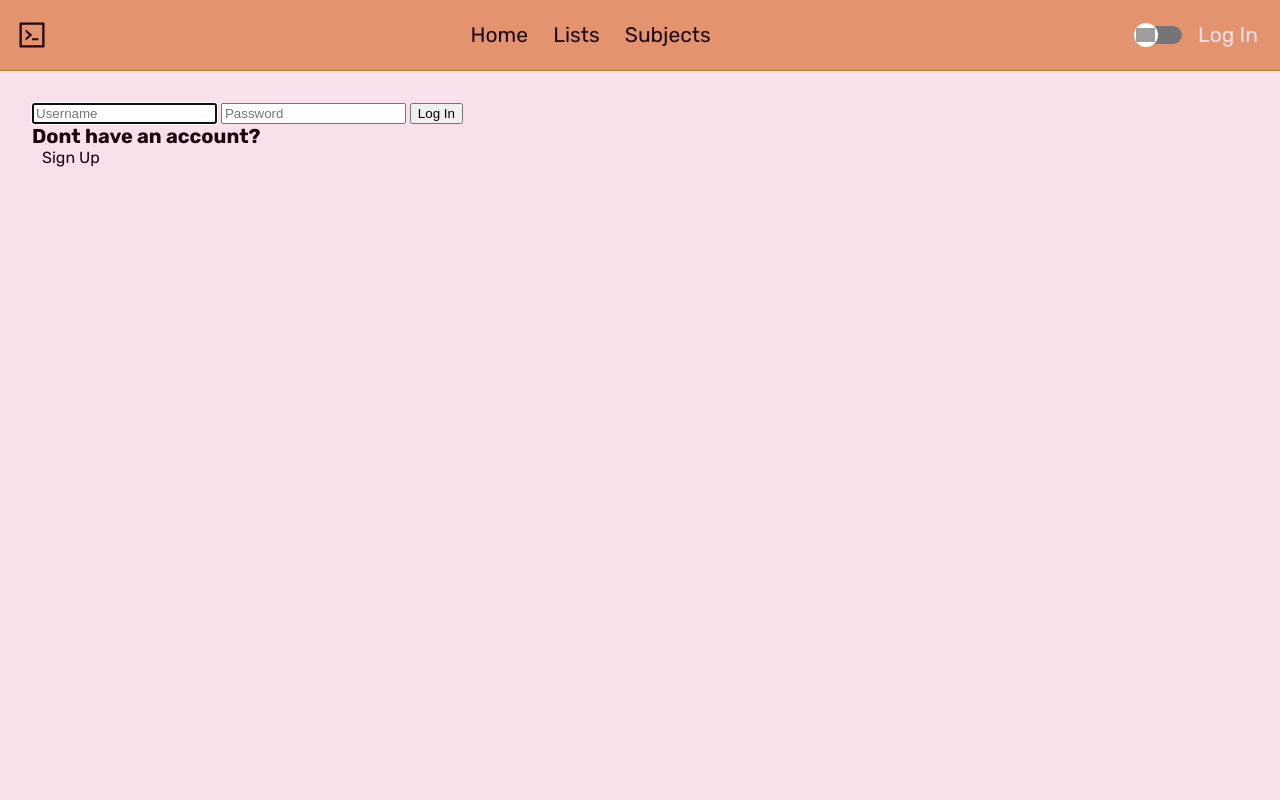
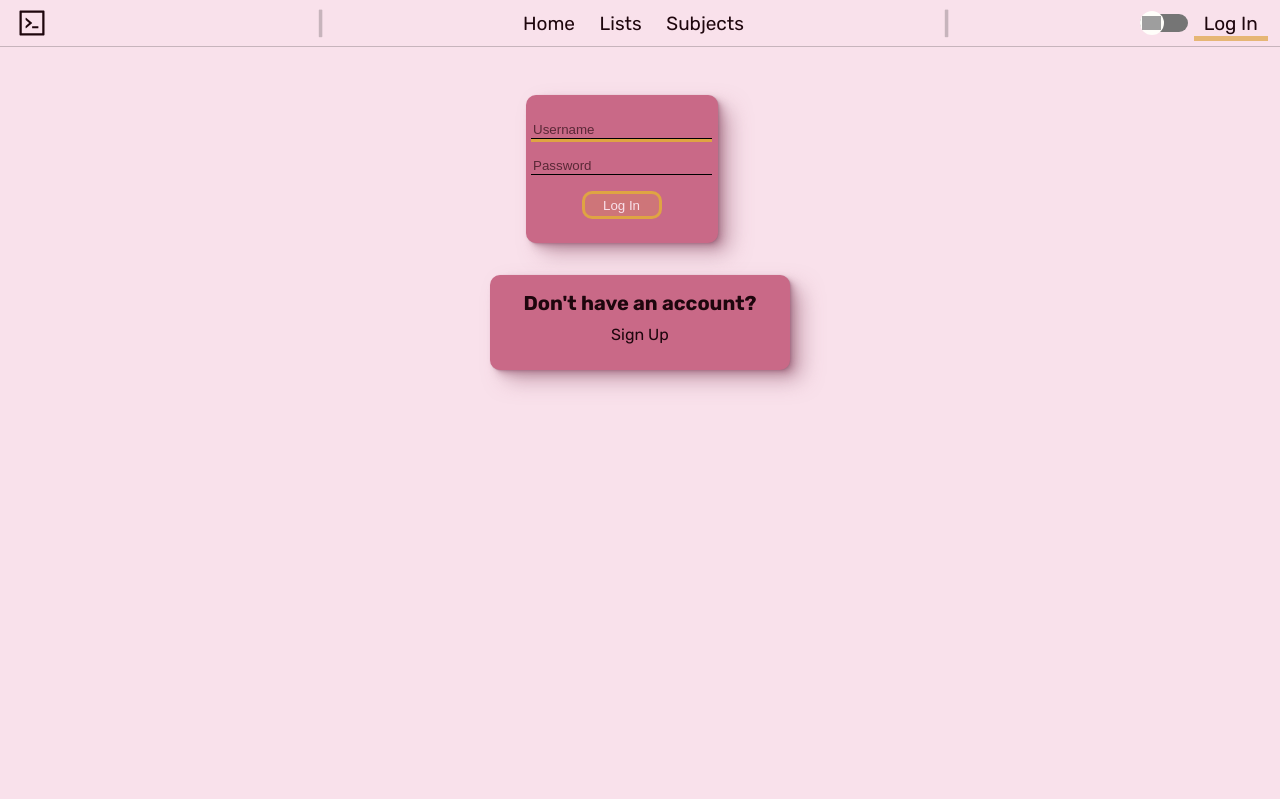
Before and after one commit to omar-elsherbiny/IGCSE-Todo-Project, a Flask app: page /login in a window 1280 px wide. Run offline with Flask 3, Linux system fonts and the light colour scheme; grey boxes are pictures that could not be loaded.

Commit message:
Big Color Fix layout all done miscellaneous fixes added basics for adder button

```diff
--- a/static/main.css
+++ b/static/main.css
@@ -2,7 +2,97 @@ main {
     padding: 2rem;
     flex: 1;
     background-color: var(--background);
+    display: flex;
+    flex-direction: column;
+    justify-content: start;
+    align-items: center;
     transition: all 0.5s ease-in-out;
+}
+/*######################## main*/
+
+.input_box {
+    position: relative;
+    margin: 0.5rem;
+}
+.input_box>input {
+    position: relative;
+    border: none;
+    background-color: transparent;
+    color: var(--text);
+    border-bottom: 0.5px solid black;
+}
+.input_box>input::placeholder {
+    color: rgb(from var(--text) r g b / 65%);
+    opacity: 1;
+}
+.input_box>input:focus {outline: none;}
+.input_box::after {
+    content: '';
+    position: absolute;
+    left: 0;
+    top: 100%;
+    width: 0;
+    height: 3px;
+    z-index: 5;
+    background-color: var(--accent);
+    transition: all .3s ease;
+}
+.input_box:focus-within::after {width: 100%;}
+/*######################## input box*/
+
+.input_button {
+    position: relative;
+    margin: 0.5rem;
+    padding: 0.2rem;
+    min-width: 4rem;
+    width: 50%;
+    border-radius: 10px;
+    color: var(--text-alt);
+    background-color: rgb(from var(--accent) r g b / 20%);
+    border: solid var(--accent);
+    transition: all .3s ease;
+    overflow: hidden;
+    z-index: 0;
+}
+.input_button:hover {
+    color: var(--text);
+    transform: scale(105%);
+}
+.input_button:active {
+    border-color: var(--text);
+}
+.input_button::after {
+    background-color: var(--accent);
+    border-radius: 10px;
+    content: '';
+    display: block;
+    height: 100%;
+    width: 100%;
+    padding: 10px;
+    position: absolute;
+    left: 0;
+    top: 0;
+    transform: translate(-100%, 0) rotate(10deg);
+    transform-origin: top left;
+    z-index: -1;
+    transition: .2s transform ease-out;
+}
+.input_button:hover::after {
+    transform: translate(-5px, -5px);
+}
+/*######################## input button*/
+
+.container {
+    display: flex;
+    flex-direction: column;
+    justify-content: center;
+    align-items: center;
+    background-color: var(--primary);
+    border-radius: 10px;
+    margin: 1rem;
+    padding: 1rem;
+    width: clamp(10rem, 22%, 100%);
+    box-shadow: var(--shadow-elevation-medium);
 }
 
 #adder {
@@ -19,12 +109,13 @@ main {
     height: 3.5rem;
     border-radius: 10px;
     background-color: #fff;
+    box-shadow: var(--shadow-elevation-medium);
 
     transition: all 0.5s ease-in-out;
 }
 #adder svg {
-    transition: transform 0.5s ease-in-out;
+    color: var(--border-highlight);
+    transition: all 0.5s ease-in-out;
 }
-#adder:hover svg {
-    color: red;
-}
+#adder:hover svg {color: #000;}
+/*######################## adder*/
--- a/static/sidebar.css
+++ b/static/sidebar.css
@@ -1,24 +1,30 @@
 #sidebar {
     width: clamp(10%,30%,50%);
-    background-color: red;
+    background-color: var(--background-alt);
     transition: all .1s ease-out;
 }
 #sidebar_content {
     height: calc(100% - 2.4rem);
     margin-right: 1px;
+    transition: all 0.5s ease-in-out;
 }
+
 #pulltab {
     position: relative;
     left: 0;
     padding: 0.2rem 0;
     width: calc(100% + 2rem);
     height: 2rem;
-    background-color: blue;
+    background-color: var(--teriary);
     border-radius: 0 10px 10px 0;
     display: flex;
     justify-content: end;
     align-items: center;
+    box-shadow: var(--shadow-elevation-low);
+    transition: all 0.5s ease-in-out;
 }
-#pulltab:hover svg {
-    color: #FFF;
+#pulltab svg {
+    color: var(--border-highlight);
+    transition: color 0.3s ease-in-out;
 }
+#pulltab:hover svg {color: #FFF;}
--- a/static/styles.css
+++ b/static/styles.css
@@ -21,20 +21,27 @@
 }
 :root[data-theme="light"] {
     --text: #1e060d;
-    --text_alt: #f9e1eb;
+    --text-alt: #f9e1eb;
     --background: #f9e1eb;
+    --background-alt: #efc9d7;
+    --border-highlight: rgba(0, 0, 0, 0.2);
     --primary: #c96987;
     --secondary: #e3936d;
-    --accent: #b47c22;
+    /*--accent: #B47C22;*/
+    --accent: #DFA443;
+    --teriary: #f2c9c5;
     --shadow-color: 336deg 24% 48%;
 }
 :root[data-theme="dark"] {
     --shadow-color: 335deg 100% 0%;
     --text: #f9e1e8;
-    --text_alt: #1e060d;
+    --text-alt: #1e060d;
     --background: #1e0610;
+    --background-alt: #28111b;
+    --border-highlight: rgba(255, 255, 255, 0.2);
     --primary: #963654;
     --secondary: #92411c;
+    --teriary: #411813;
     --accent: #dda54b;
 }
 
@@ -88,16 +95,18 @@ small {font-size: 0.800rem; /* 12.8px */}
     overflow-y: scroll;
 }
 .scroll::-webkit-scrollbar {
-    width: 16px;
+    width: 12px;
 }
 .scroll::-webkit-scrollbar-track {
-    background-color: yellow;
+    background-color: var(--border-highlight);
     border-radius: 50px;
+    border: solid 5px transparent;
 }
 .scroll::-webkit-scrollbar-thumb {
-    background-color: green;
-    border: 4px solid blue;
+    background-color: var(--text);
     border-radius: 50px;
+    background-clip: content-box;
+    border: solid 2px transparent;
 }
 /*######################## scroll*/
 
@@ -108,23 +117,23 @@ small {font-size: 0.800rem; /* 12.8px */}
     position: sticky;
 
     top: 0px;
-    height: 8dvh;
+    height: 5dvh;
     padding: 0.2rem 1rem;
     z-index: 2;
 
-    background-color: var(--secondary);
-    border-bottom: 1pt solid var(--accent);
+    font-size: 19px;
+    background-color: var(--background);
+    border-bottom: 1pt solid var(--border-highlight);
 
     transition: all 0.5s ease-in-out;
 }
-#navbar:hover {font-size: 21px;}
 
 #content {
     display: flex;
     flex-direction: row;
     justify-content: center;
     align-items: stretch;
-    height: 92dvh;
+    height: 94dvh;
 }
 
 /*######################## main elements*/
@@ -172,12 +181,13 @@ header {
     border-radius: 1rem;
     padding: 1rem 2rem;
     margin: 0.5rem;
-    background-color: rgba(255, 206, 20, 0.75);
+    background-color: rgba(255, 206, 20, 0.9);
     box-shadow: var(--shadow-elevation-high);
+    color: #1e060d;
 }
-.alert.error {background-color: rgba(254, 99, 77, 0.75);}
-.alert.info {background-color: rgba(174, 213, 253, 0.75);}
-.alert.success {background-color: #54e15b;}
+.alert.error {background-color: rgba(254, 99, 77, 0.9);}
+.alert.info {background-color: rgba(174, 213, 253, 0.9);}
+.alert.success {background-color: rgba(84, 225, 91, 0.9);}
 /*######################## alerts*/
 
 
@@ -203,13 +213,15 @@ header {
     z-index: 5;
     transition: all .3s ease-in-out;
 }
-.link:hover::before {
-    background-color: rgb(from var(--background) r g b / 70%);
+.link.alt::before {
+    background-color: rgb(from var(--accent) r g b / 70%);
     top: 80%;
 }
-.link.alt {
-    color:var(--text_alt);
+.link:hover::before {
+    background-color: rgb(from var(--primary) r g b / 70%);
+    top: 80%;
 }
+.link.talt:hover::before {background-color: rgb(from var(--accent) r g b / 70%);}
 /*######################## links*/
 
 input[type="checkbox"].toggle+label {
--- a/templates/account.html
+++ b/templates/account.html
@@ -15,10 +15,10 @@ Account
 {% endblock %}
 
 {% block main %}
-    <h5>You are currently logged in as {{ session["user_name"] }}</h5>
-    <div id="login_form">
+    <div id="login_form" class="container">
+        <h5 style="text-align: center;">You are currently logged in as: {{ session["user_name"] }}</h5>
         <form action="/logout" method="get">
-            <button name="submit" value="submit_logout" type="submit" autofocus>Log Out</button>
+            <button class="input_button" name="submit" value="submit_logout" type="submit" autofocus>Log Out</button>
         </form>
     </div>
 {% endblock %}
--- a/templates/layout.html
+++ b/templates/layout.html
@@ -16,13 +16,15 @@
 
 <body>
     <nav id="navbar">
-        <svg xmlns="http://www.w3.org/2000/svg" width="32" height="32" viewBox="0 0 1024 1024">
+        <svg style="margin-right: 5rem;" xmlns="http://www.w3.org/2000/svg" width="32" height="32" viewBox="0 0 1024 1024">
             <path fill="currentColor"
                 d="M516 673c0 4.4 3.4 8 7.5 8h185c4.1 0 7.5-3.6 7.5-8v-48c0-4.4-3.4-8-7.5-8h-185c-4.1 0-7.5 3.6-7.5 8v48zm-194.9 6.1l192-161c3.8-3.2 3.8-9.1 0-12.3l-192-160.9A7.95 7.95 0 0 0 308 351v62.7c0 2.4 1 4.6 2.9 6.1L420.7 512l-109.8 92.2a8.1 8.1 0 0 0-2.9 6.1V673c0 6.8 7.9 10.5 13.1 6.1zM880 112H144c-17.7 0-32 14.3-32 32v736c0 17.7 14.3 32 32 32h736c17.7 0 32-14.3 32-32V144c0-17.7-14.3-32-32-32zm-40 728H184V184h656v656z" />
         </svg>
+        <h4 style="color: var(--border-highlight);">|</h4>
         <div>
             {% block navbar1 %}{% endblock %}
         </div>
+        <h4 style="color: var(--border-highlight);">|</h4>
         <div style="display:flex; white-space:nowrap;">
             <input type="checkbox" id="theme_toggle" class="toggle">
             <label for="theme_toggle"></label>
--- a/templates/login.html
+++ b/templates/login.html
@@ -12,11 +12,17 @@ Log In
 
 {% block main %}
     <div id="login_form">
-        <form action="/login" method="post">
-            <input name="username" type="text" placeholder="Username" autofocus>
-            <input name="password" type="password" placeholder="Password" autofocus>
-            <button name="submit" value="submit_login" type="submit" autofocus>Log In</button>
+        <form action="/login" method="post" class="container">
+            <div class="input_box">
+                <input name="username" type="text" placeholder="Username" autofocus>
+            </div>
+            <div class="input_box">
+                <input name="password" type="password" placeholder="Password" autofocus>
+            </div>
+            <button class="input_button" name="submit" value="submit_login" type="submit" autofocus>Log In</button>
         </form>
     </div>
-    <h5>Dont have an account?</h5><a class="link" href="./signup">Sign Up</a>
+    <div class="container">
+        <h5>Don't have an account?</h5><a class="link talt" href="./signup">Sign Up</a>
+    </div>
 {% endblock %}
```
Also changed, not shown: templates/signup.html (+14 -6 lines).
